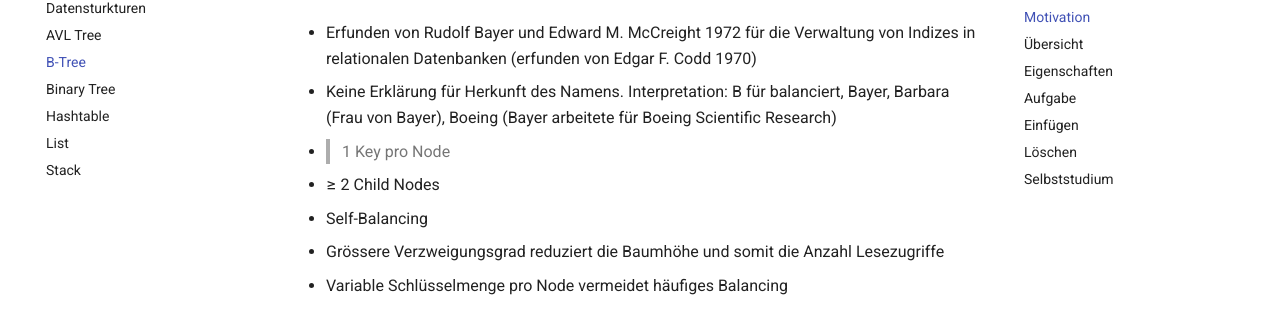
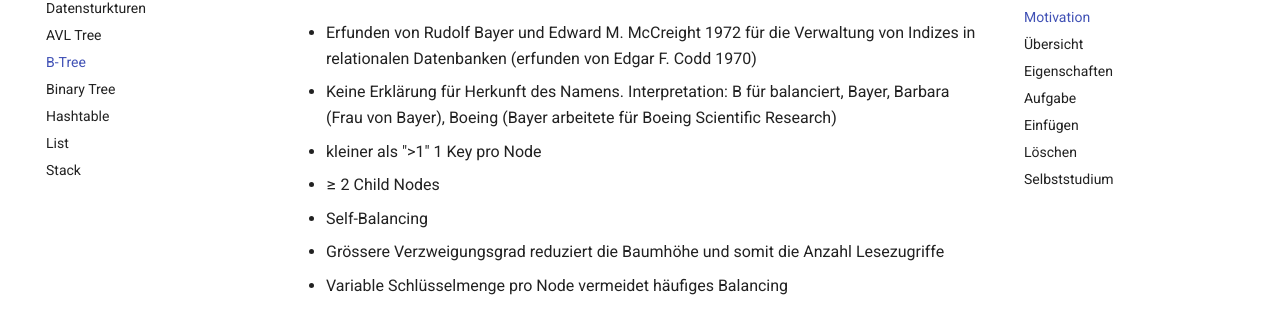
Before and after one commit to tsolenthaler/zbwAlgDs, an MkDocs documentation site: the page built from docs/datenstrukturen/b-tree.md, in a window 1280 px wide and 900 px high, scrolled down 612 px. Shown: the part 118-447 px from the top of the window. Built offline with MkDocs 1.6.1 and Material for MkDocs 9.7.7, drawn with Linux system fonts in a browser that asks for light colours.

Commit message:
Update B-Tree documentation to improve clarity and correct key representation

```diff
--- a/docs/datenstrukturen/b-tree.md
+++ b/docs/datenstrukturen/b-tree.md
@@ -2,8 +2,8 @@
 
 ## Ziele
 
-* Ich kenne den Unterschied zwischen einem BinaryTree und einem B-Tree
-* Ich weiss, wie die Operationen «Einfügen» und «Löschen» auf einen B-Tree angewendet werden
+- [ ] Ich kenne den Unterschied zwischen einem BinaryTree und einem B-Tree
+- [ ] Ich weiss, wie die Operationen «Einfügen» und «Löschen» auf einen B-Tree angewendet werden
 
 ## Motivation
 
@@ -13,7 +13,7 @@
 
 * Erfunden von Rudolf Bayer und Edward M. McCreight 1972 für die Verwaltung von Indizes in relationalen Datenbanken (erfunden von Edgar F. Codd 1970)
 * Keine Erklärung für Herkunft des Namens. Interpretation: B für balanciert, Bayer, Barbara (Frau von Bayer), Boeing (Bayer arbeitete für Boeing Scientific Research)
-* >1 Key pro Node
+* kleiner als ">1" 1 Key pro Node
 * ≥ 2 Child Nodes
 * Self-Balancing
 * Grössere Verzweigungsgrad reduziert die Baumhöhe und somit die Anzahl Lesezugriffe
```
